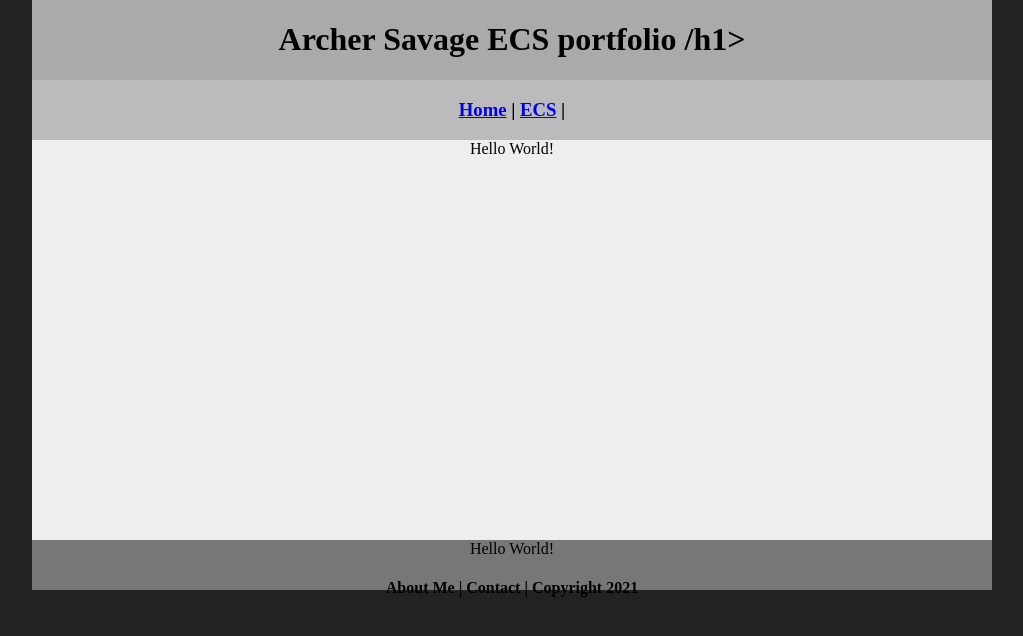
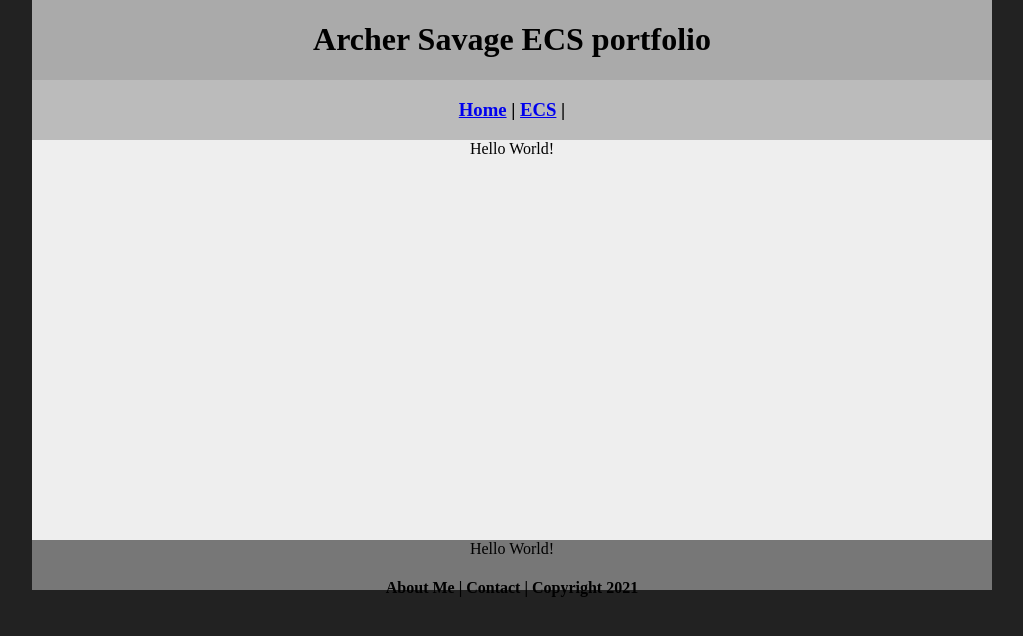
Before and after one commit to YO2025-2026/ecsportfolio, a plain HTML site: page index.html in a window 1280 px wide. Shown: the whole page, without its empty margins (128-1151 px from the left). Drawn offline with Linux system fonts and the light colour scheme.

Commit message:
Update index.html

```diff
--- a/index.html
+++ b/index.html
@@ -9,7 +9,7 @@
 <body>
 <div class="container">
   <div class="header">
-  	<h1> Archer Savage ECS portfolio /h1>
+  	<h1> Archer Savage ECS portfolio </h1>
   </div>
   <div class="nav">
     <h3> <a href="index.html">Home</a> | <a href="index.html">ECS</a> |
```
